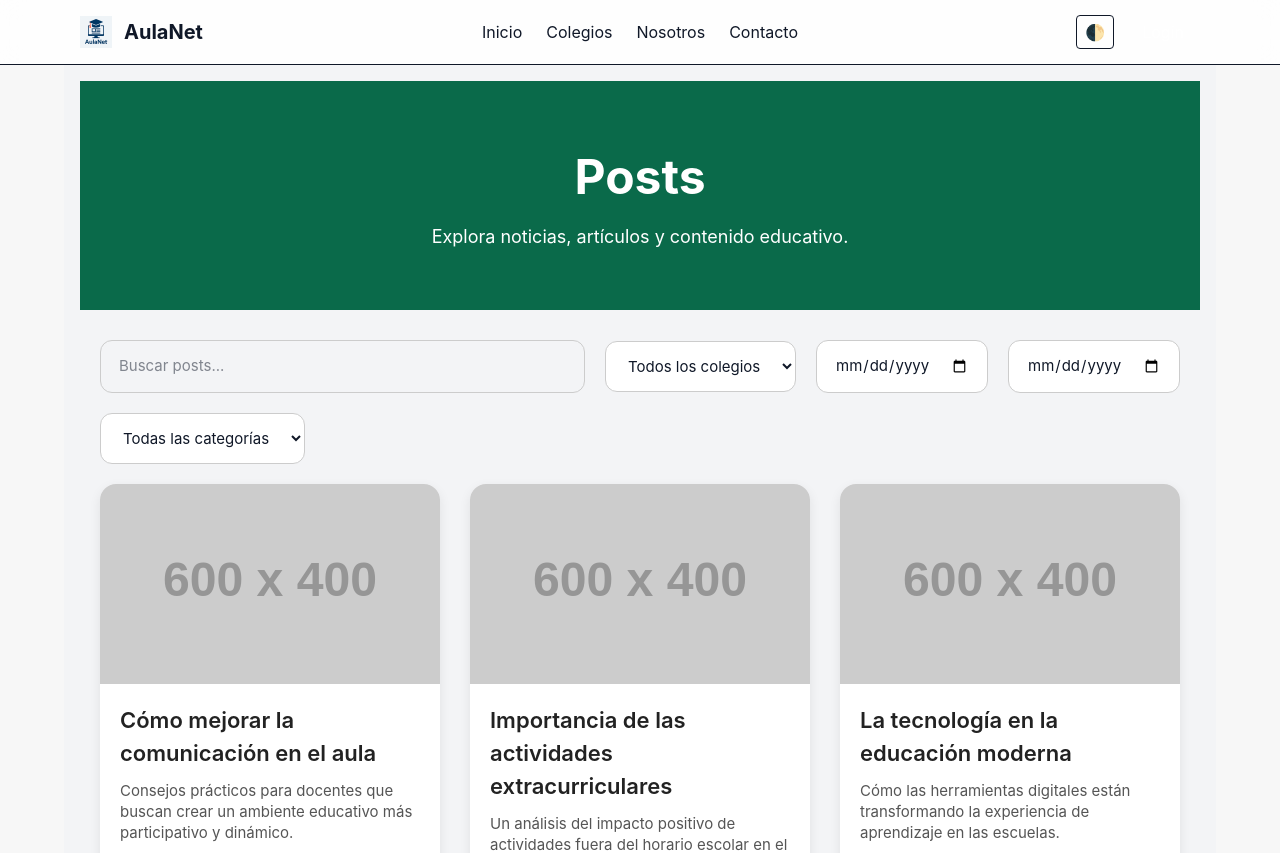
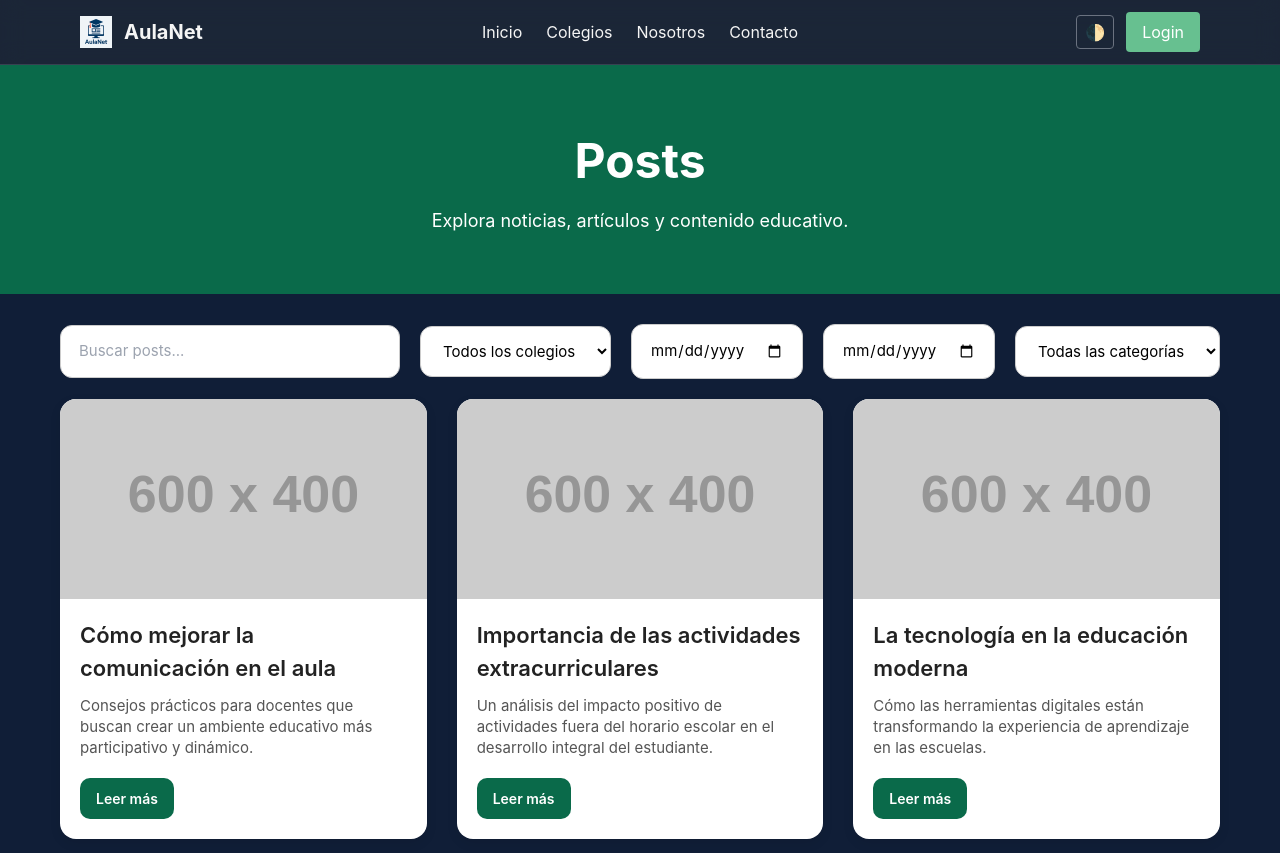
Before and after one commit to francoBa/AulaNet, a Django app: template aulanet/templates/blog/post-list.html in a window 1280 px wide. Shown: the top 853 px of the page. Run offline with Django 3.2, Linux system fonts and the light colour scheme; the template is opened without the code that fills it, so the values that code supplies are empty; grey boxes labelled with a size stand in for pictures from a placeholder-image service; some libraries are stand-ins or nearby versions.

Commit message:
Post List Actualizado con darkmode

```diff
--- a/aulanet/templates/blog/post-list.html
+++ b/aulanet/templates/blog/post-list.html
@@ -1,18 +1,11 @@
-<!-- prettier-ignore -->
-{% extends 'layouts/base-layout.html' %}
+{% extends 'layouts/general-layout.html' %}
+{% load static %}
 
-{% block title_layout %}
+{% block title %}
 Listado de Publicaciones
-{% endblock title_layout %}
+{% endblock title %}
 
-{% block content_layout %}
-<!-- Posts page template with filters + search bar added -->
-<!DOCTYPE html>
-<html lang="es">
-<head>
-    <meta charset="UTF-8" />
-    <meta name="viewport" content="width=device-width, initial-scale=1.0" />
-    <title>Posts — AulaNet</title>
+{% block page_content %}
 
 <style>
     body {
@@ -136,8 +129,7 @@
         background: #09563c;
     }
 </style>
-</head>
-<body>
+
 <header class="posts-header">
     <h1>Posts</h1>
     <p>Explora noticias, artículos y contenido educativo.</p>
@@ -145,24 +137,19 @@
 
 <!-- FILTERS + SEARCH -->
 <section class="filters-area">
-        <input type="text" class="search-input" placeholder="Buscar posts..." />
+    <input type="text" class="search-input" placeholder="Buscar posts..." style="color:black;" />
 
-        <!-- Colegio -->
-        <select class="filter-select">
+    <select class="filter-select" style="color:black;">
         <option value="">Todos los colegios</option>
         <option value="colegio1">Colegio 1</option>
         <option value="colegio2">Colegio 2</option>
         <option value="colegio3">Colegio 3</option>
     </select>
 
-        <!-- Fecha inicio -->
-        <input type="date" class="filter-select" />
+    <input type="date" class="filter-select" style="color:black;" />
+    <input type="date" class="filter-select" style="color:black;" />
 
-        <!-- Fecha fin -->
-        <input type="date" class="filter-select" />
-
-        <!-- Categoría -->
-        <select class="filter-select">
+    <select class="filter-select" style="color:black;">
         <option value="">Todas las categorías</option>
         <option value="noticias">Noticias</option>
         <option value="educacion">Educación</option>
@@ -170,6 +157,7 @@
         <option value="general">General</option>
     </select>
 </section>
+
 
 <!-- POSTS GRID -->
 <main class="posts-container">
@@ -211,6 +199,5 @@
     </article>
 
 </main>
-</body>
-</html>
-{% endblock content_layout %}
+
+{% endblock page_content %}
```
Lines whose indentation alone changed are shown as unchanged.
